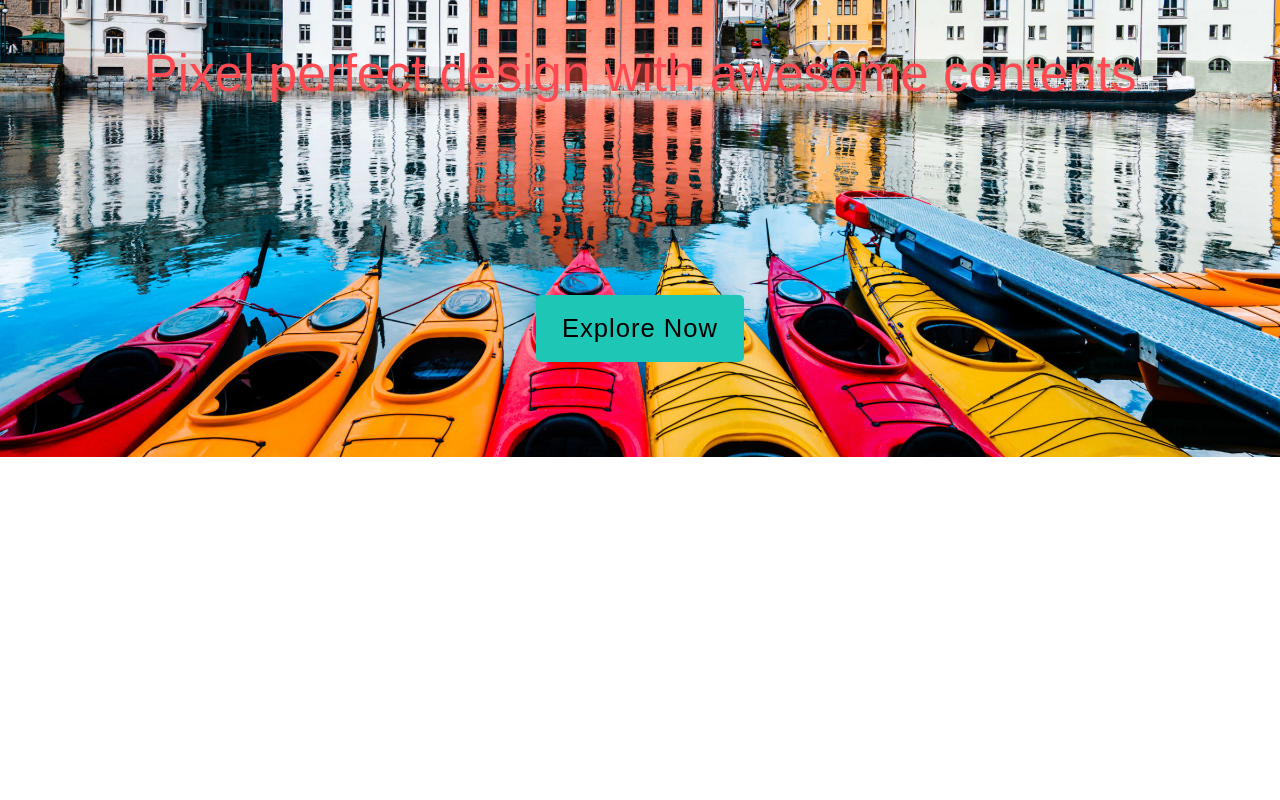
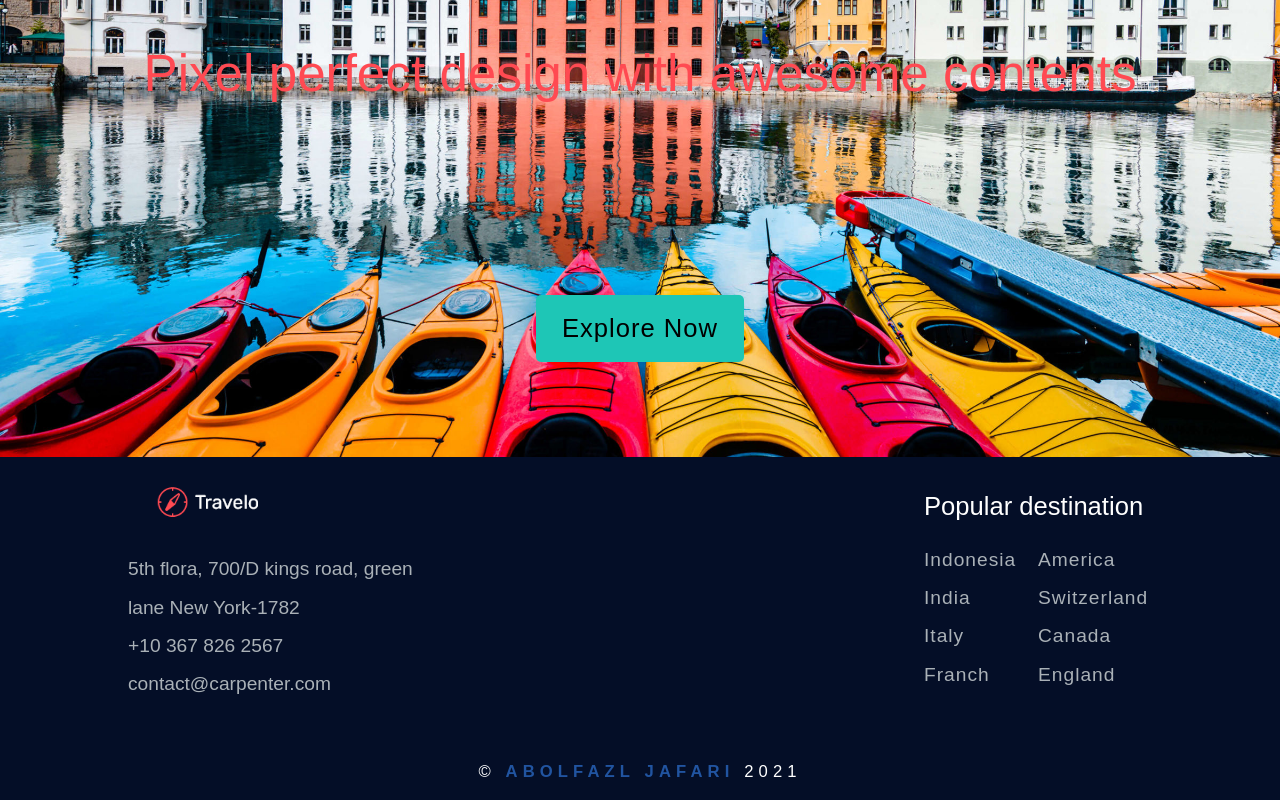
Before and after one commit to abolfazljafarii/Travelo, a plain HTML site: page index.html in a window 1280 px wide. Shown: the part 2206-3006 px from the top of the page. Before the commit the page ends 2663 px from the top, so only its background shows below. Drawn offline with Linux system fonts and the light colour scheme.

Commit message:
Create the footer of the project

```diff
--- a/css/media-querise.css
+++ b/css/media-querise.css
@@ -12,6 +12,35 @@
     }
     .newsletter-title p{
         font-size: 2.5vw;
+    }
+
+    footer{
+        flex-direction: row;
+        justify-content: space-between;
+        padding: 2vw 5vw;
+    }
+    .left-footer .logo{
+        justify-content: start;
+    }
+    .footer-info{
+        margin: 2vw 0 0 0;
+    }
+    .footer-info li, .links li{
+        font-size: 2.5vw;
+        margin-right: 1vw;
+        line-height: 5vw;
+        text-align: start;
+    }
+    .right-footer h3{
+        font-size: 3vw;
+        margin-bottom: 1.5vw;
+    }
+    .links-container{
+        display: flex;
+        justify-content: space-between;
+    }
+    .links{
+        width: 50%;
     }
 }
 
@@ -84,6 +113,17 @@
     .newsletter-title p{
         font-size: 2vw;
     }
+
+    .footer-info li, .links li{
+        font-size: 2vw;
+        margin-right: 1vw;
+        line-height: 4vw;
+        text-align: start;
+    }
+    .right-footer h3{
+        font-size: 2.5vw;
+        margin-bottom: 1.5vw;
+    }
 }
 
 @media (min-width: 992px){
@@ -115,6 +155,20 @@
     }
     .banner-text {
         height: 55vw;
+    }
+
+    footer{
+        padding: 2vw 10vw;
+    }
+    .footer-info li, .links li{
+        font-size: 1.5vw;
+        margin-right: 1vw;
+        line-height: 3vw;
+        text-align: start;
+    }
+    .right-footer h3{
+        font-size: 2vw;
+        margin-bottom: 1.5vw;
     }
 }
 
@@ -190,4 +244,10 @@
         height: 4vw;
         font-size: 1.5vw;
     }
+
+    .copy{
+        letter-spacing: .4vw;
+        font-size: 1.3vw;
+        margin: 20px 0 5px 0;
+    }
 }
--- a/css/style.css
+++ b/css/style.css
@@ -339,3 +339,46 @@ article img {
 .newsletter-btn:hover{
     background-color: #ff3640;
 }
+
+footer{
+    flex-direction: column;
+    align-items: center;
+    background-color: #040E27;
+    padding: 30px 0;
+}
+.left-footer .logo{
+    display: flex;
+    justify-content: center;
+}
+.footer-info{
+    margin: 10px 0 20px 0;
+}
+.footer-info li, .links li{
+    font-size: 4vw;
+    text-align: center;
+    list-style-type: none;
+    color: #aab1b7;
+    line-height: 8vw;
+}
+.right-footer h3{
+    color: #fff;
+    font-size: 4.5vw;
+    font-weight: 400;
+    margin-bottom: 10px;
+}
+.links li a {
+    color: #aab1b7;
+}
+.copy-right{
+    justify-content: center;
+    background-color: #040E27;
+    padding: 1vw;
+}
+.copy{
+    letter-spacing: .4vw;
+    margin: 20px 0 5px 0;
+    color: #fff;
+}
+.copy strong{
+    color: #2154a0;
+}
--- a/index.html
+++ b/index.html
@@ -96,11 +96,11 @@
         </section>
         <section class="newsletter d-flex" id="newsletter">
             <section class="newsletter-container d-flex">
-                <section class="newsletter-title d-flex" data-aos="zoom-in" data-aos-anchor-placement="bottom-bottom" data-aos-duration="1500">
+                <section class="newsletter-title d-flex" data-aos="zoom-in" data-aos-anchor-placement="top-center" data-aos-duration="1500">
                     <h4>Subscribe Our Newsletter</h4>
                     <p>Subscribe newsletter to get offers and about new places to discover.</p>
                 </section>
-                <section class="newsletter-form d-flex" data-aos="zoom-in" data-aos-anchor-placement="bottom-bottom" data-aos-duration="1500">
+                <section class="newsletter-form d-flex" data-aos="zoom-in" data-aos-anchor-placement="top-center" data-aos-duration="1500">
                     <label for="email"></label>
                     <input type="text" id="email" class="email" placeholder="Your Mail">
                     <button class="newsletter-btn" type="submit">Subscribe</button>
@@ -115,3 +115,35 @@
             </div>
         </section>
     </main>
+
+    <footer class="d-flex" id="about">
+        <section class="left-footer">
+            <div class="logo"><a href="#"><img src="images/footer_logo.png"></a></div>
+            <ul class="footer-info">
+                <li>5th flora, 700/D kings road, green</li>
+                <li>lane New York-1782</li>
+                <li>+10 367 826 2567</li>
+                <li>contact@carpenter.com</li>
+            </ul>
+        </section>
+        <section class="right-footer">
+            <h3 class="footer-title">Popular destination</h3>
+            <ul class="links-container">
+                <ul class="links">
+                    <li><a href="#">Indonesia</a></li>
+                    <li><a href="#">India</a></li>
+                    <li><a href="#">Italy</a></li>
+                    <li><a href="#">Franch</a></li>
+                </ul>
+                <ul class="links">
+                    <li><a href="#">America</a></li>
+                    <li><a href="#">Switzerland</a></li>
+                    <li><a href="#">Canada</a></li>
+                    <li><a href="#">England</a></li>
+                </ul>
+            </ul>
+        </section>
+    </footer>
+    <section class="copy-right d-flex"><p class="copy">&copy; <strong>ABOLFAZL JAFARI</strong> 2021</p></section>
+</body>
+</html>
```
